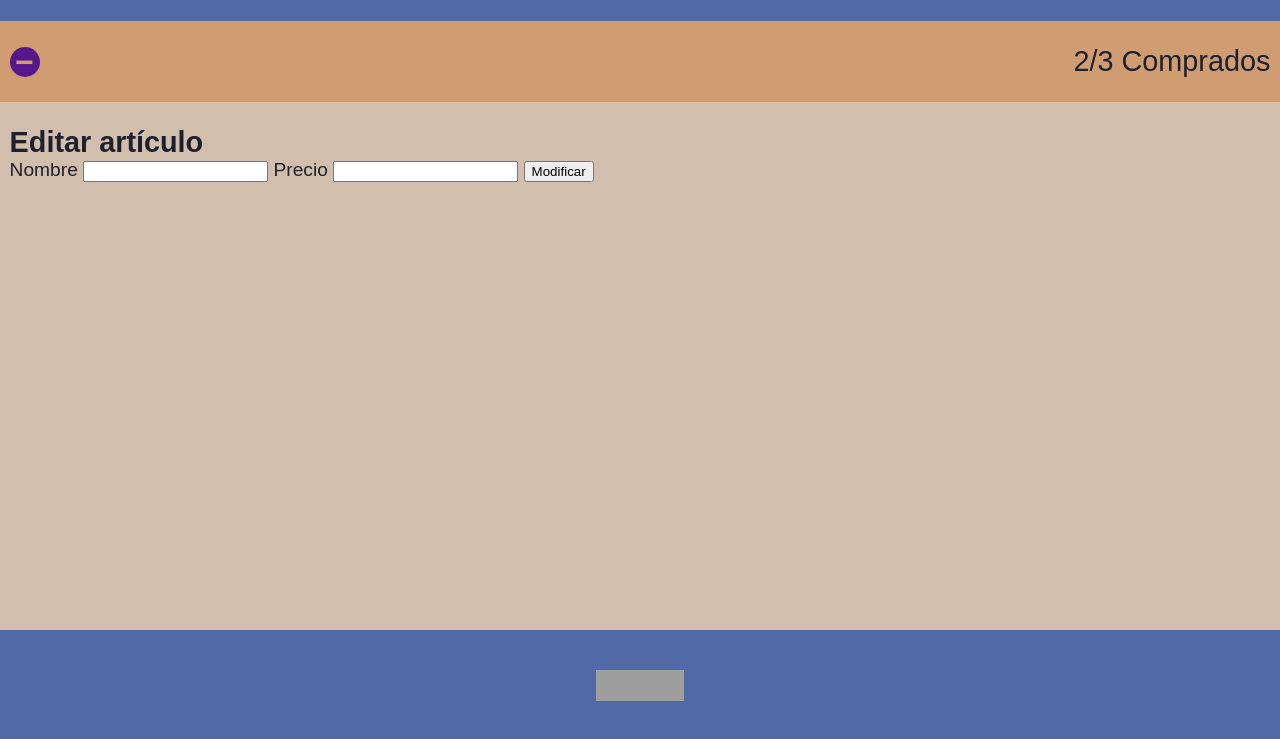
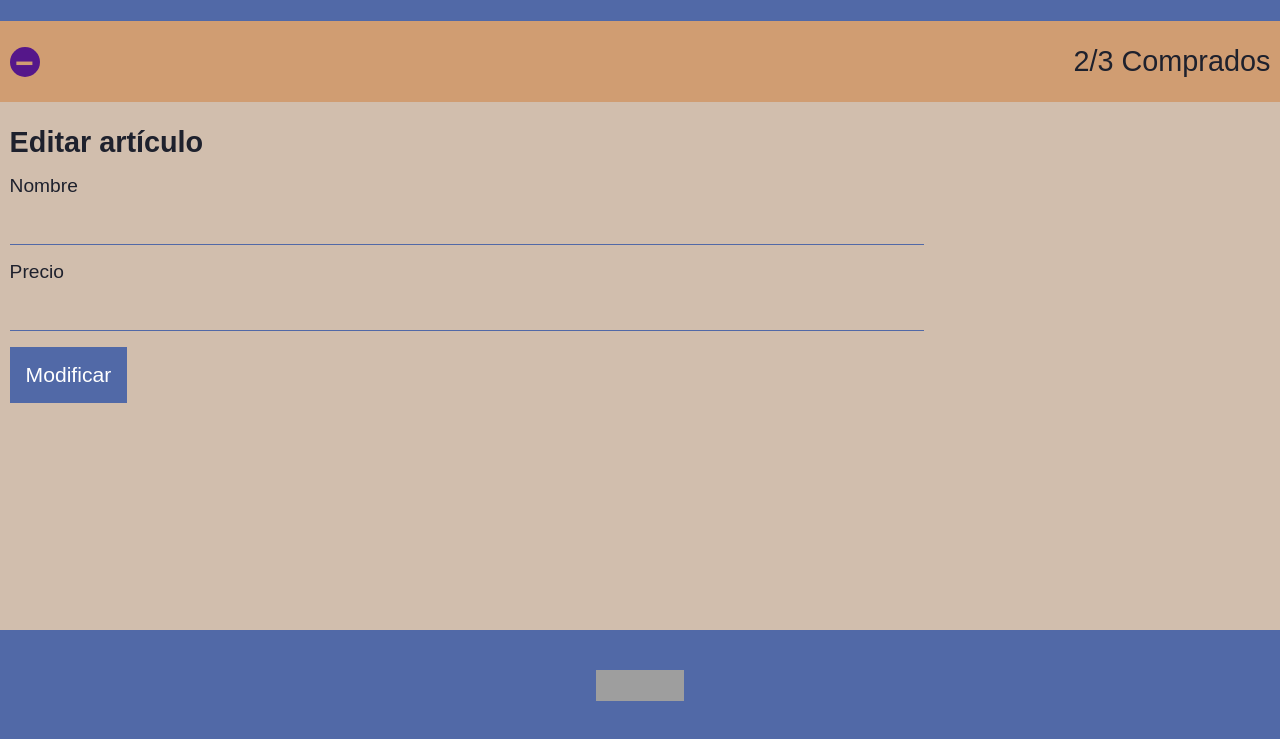
Before and after one commit to patifusa-20/202210-W2-patricia-rufino, a website: page edit-product.html in a window 1280 px wide. Shown: the part 55-794 px from the top of the page. Drawn offline with Linux system fonts and the light colour scheme; grey boxes are pictures that could not be loaded.

Commit message:
Add styles to form

```diff
--- a/styles.css
+++ b/styles.css
@@ -90,10 +90,20 @@ input {
     margin-left: 0;
 }
 
+input[type='text'],
+input[type='text']:focus,
+input[type='text']:-webkit-autofill {
+    border: 0;
+    background-color: transparent;
+}
+
+button {
+    border: 0;
+}
+
 a > div {
     display: flex;
     justify-content: center;
-    align-items: center;
     box-sizing: border-box;
     border-radius: 50%;
     background-color: var(--terciary-color);
@@ -152,3 +162,26 @@ section:last-of-type ul + div {
     text-align: right;
     font-size: 2rem;
 }
+
+form {
+    margin: 1rem 0;
+}
+
+form label {
+    display: block;
+}
+
+form label input[type='text'] {
+    display: block;
+    width: 70%;
+    padding: 1rem;
+    margin-bottom: 1rem;
+    border-bottom: 1px solid var(--secondary-color);
+}
+
+form button {
+    background-color: var(--secondary-color);
+    color: white;
+    font-size: 1.1em;
+    padding: 1rem;
+}
```
